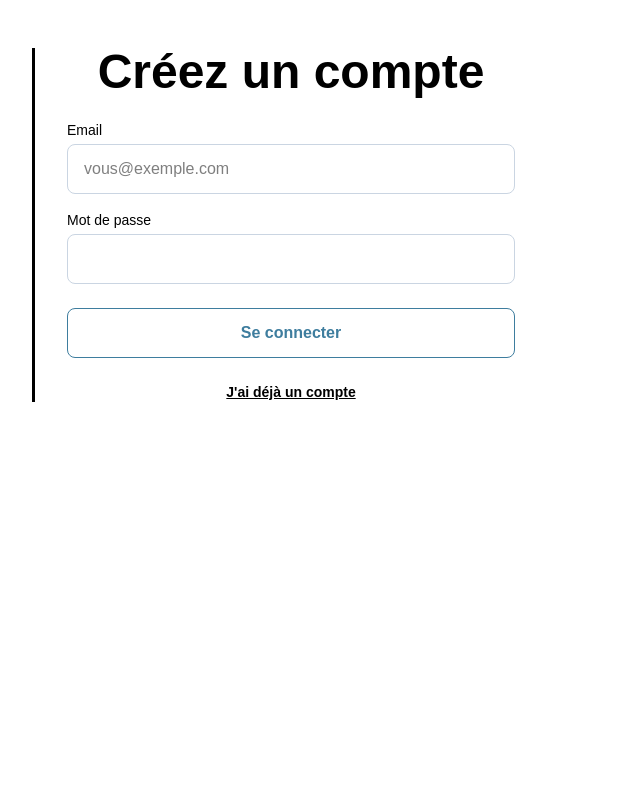
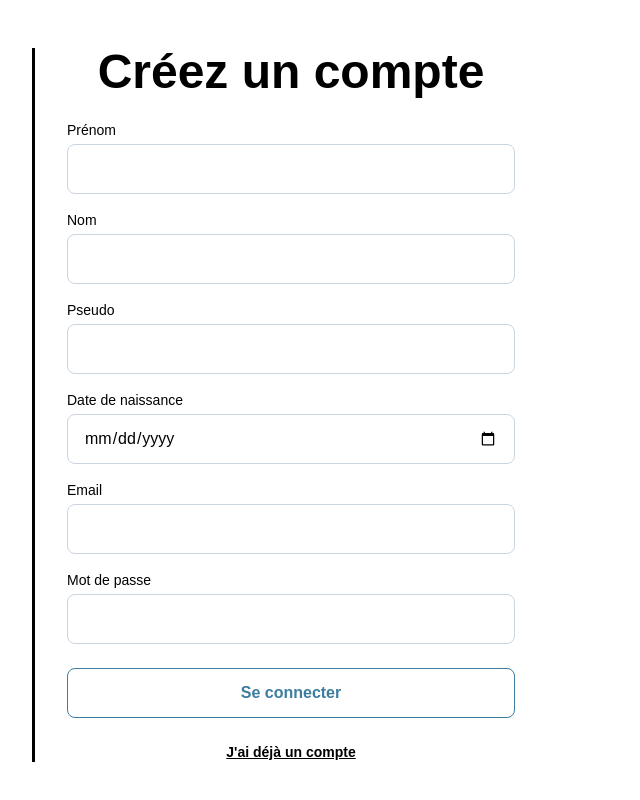
Before and after one commit to Jayleeva/42transcendence, a Next.js app in the folder frontend/: page /login in a window 1280 px wide. Shown: the top 800 px of the page, without its empty margins (0-640 px from the left). Built offline with nearby package versions, Linux system fonts and the light colour scheme; a web font is replaced by a local one.

Commit message:
made the register page

```diff
--- a/frontend/app/login/page.tsx
+++ b/frontend/app/login/page.tsx
@@ -1,10 +1,49 @@
 // la page pour creer un compte ( ou on met les infos basiques )
 
 import Button from '@/components/ui/Button';
-import Input from '@/components/ui/Input';
 import Link from 'next/link';
+import Form from '@/components/features/form/Form';
 
 export default function Page() {
+  const values = [
+    {
+      id:"firstname",
+      name:"firstname",
+      type:"name",
+      label:"Prénom"
+    },
+    {
+      id:"lastname",
+      name:"lastname",
+      type:"name",
+      label:"Nom"
+    },
+    {
+      id:"username",
+      name:"username",
+      type:"name",
+      label:"Pseudo"
+    },
+    {
+      id:"birth",
+      name:"birth",
+      type:"date",
+      label:"Date de naissance"
+    },
+    {
+      id:"email",
+      name:"email",
+      type:"email",
+      label:"Email"
+    },
+    {
+      id:"password",
+      name:"password",
+      type:"password",
+      label:"Mot de passe"
+    }
+  ];
+
   return (
     <main className="min-h-screen px-6 py-12 md:px-8 max-w-7xl mx-auto">
         {/* COLONNE */}
@@ -14,15 +53,12 @@ export default function Page() {
               Créez un compte
             </h2>
 
-            <form className="flex flex-col gap-4">
-              <Input id="email" name="email" type="email" label="Email" placeholder="vous@exemple.com" />
-              <Input id="password" name="password" type="password" label="Mot de passe" />
-            </form>
+            <Form inputs={values} />
 
             <Button type="submit" variant="outline">Se connecter</Button>
             <p className="text-center text-sm">
               {' '}
-              <Link href="/register" className="font-semibold underline">
+              <Link href="/auth" className="font-semibold underline">
                 J'ai déjà un compte
               </Link>
             </p>
--- /dev/null
+++ b/frontend/components/features/form/Form.tsx
@@ -0,0 +1,27 @@
+import Input from "../../ui/Input";
+
+type InputProps = {
+    label: string;
+    id: string;
+    name: string;
+    type: string;
+}
+
+interface FormProps {
+    inputs: InputProps[];
+}
+
+export default function Form({inputs}: FormProps)
+{
+    return (
+            <form className="flex flex-col gap-4">
+                {inputs.map((i:any) => (
+                    <div>
+                        <Input label={i.label} id={i.id} name={i.name} type={i.type}  />
+                    </div>
+                ))}
+            </form>
+    );
+}
+
+//<Input id="username" name="username" type="name" label="Pseudo" />
```
